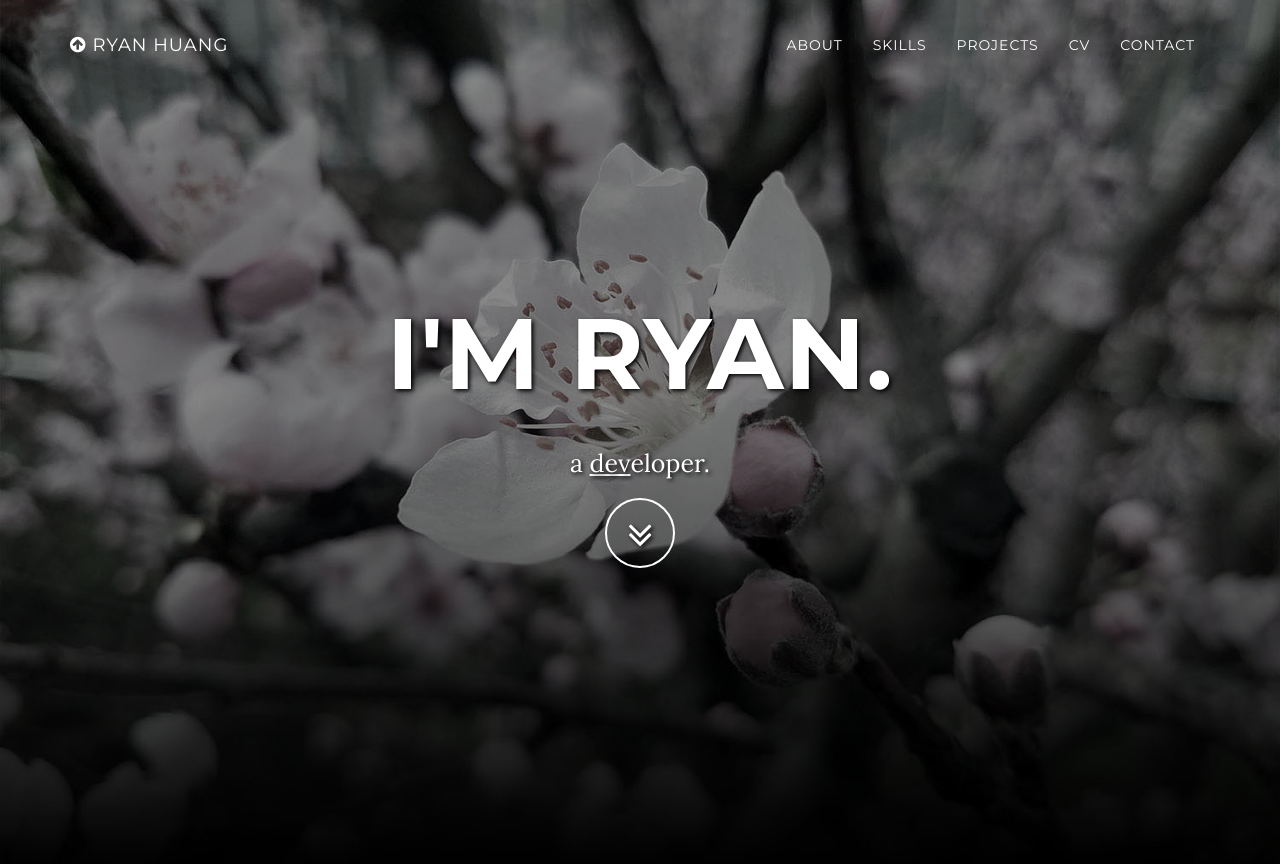
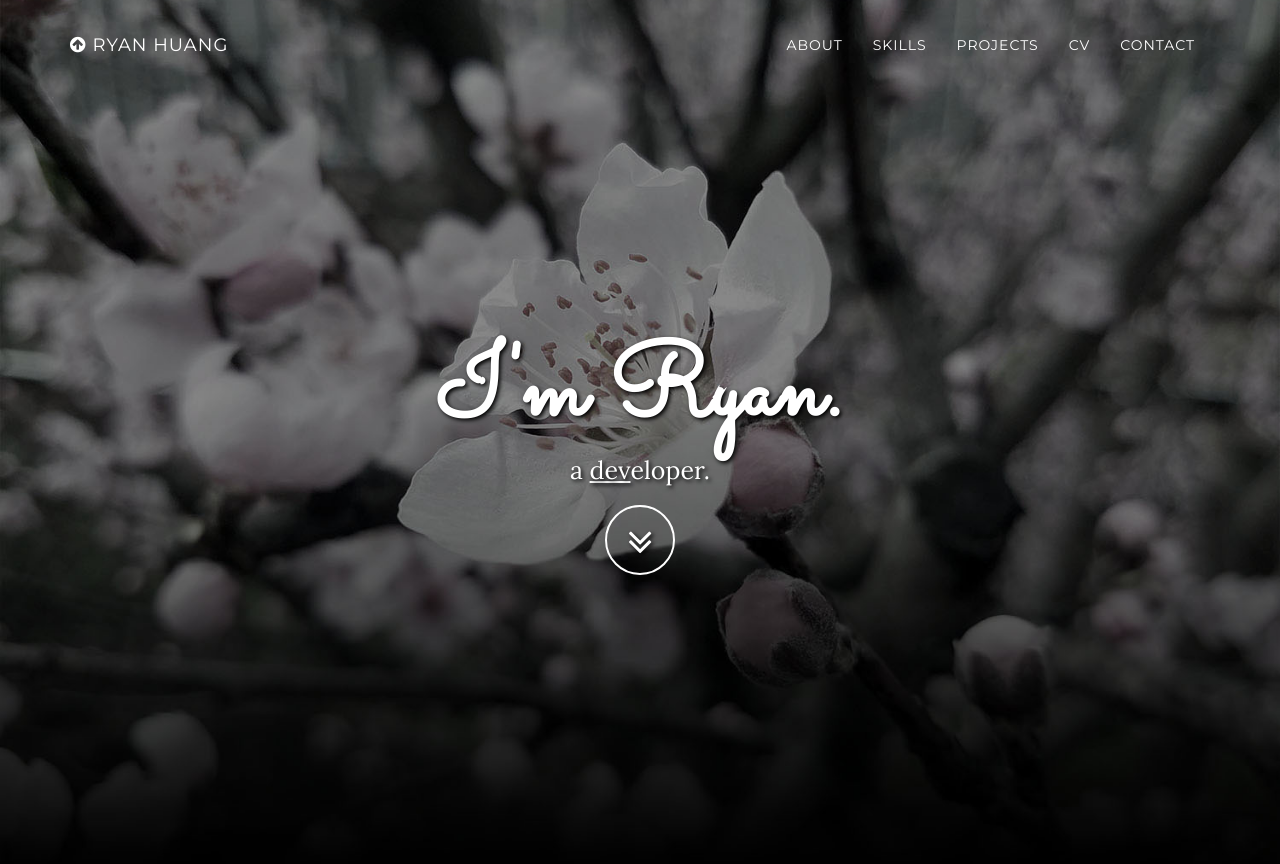
Before and after one commit to rPhase/rphase.github.io, a Jekyll site: the page built from index.html, in a window 1280 px wide and 900 px high. Shown: the top 864 px of the window. Built offline with Jekyll 4.4.1, drawn with Linux system fonts in a browser that asks for light colours; some of the changed text lies outside the part shown.

Commit message:
update font and remove download

```diff
--- a/_includes/css/grayscale.css
+++ b/_includes/css/grayscale.css
@@ -32,7 +32,7 @@ h4,
 h5,
 h6 {
     margin: 0 0 35px;
-    text-transform: uppercase;
+    /* text-transform: uppercase; */
     font-family: Montserrat,"Helvetica Neue",Helvetica,Arial,sans-serif;
     font-weight: 700;
     letter-spacing: 1px;
@@ -161,7 +161,9 @@ a:focus {
 }
 
 .intro .intro-body .brand-heading {
-    font-size: 40px;
+    font-size: 5.62rem;
+	margin: 50px auto 0 auto;
+	font-family: 'Sacramento', cursive;
 }
 
 .intro .intro-body .intro-text {
--- a/_includes/head.html
+++ b/_includes/head.html
@@ -13,6 +13,8 @@
     <link rel="stylesheet" href="{{ "/css/font-awesome/css/font-awesome.min.css" | prepend: site.baseurl }}">
     <link href="//fonts.googleapis.com/css?family=Lora:400,700,400italic,700italic" rel="stylesheet" type="text/css">
     <link href="//fonts.googleapis.com/css?family=Montserrat:400,700" rel="stylesheet" type="text/css">
+    <link href="//fonts.googleapis.com/css?family=Merriweather|Sacramento" rel="stylesheet" type="text/css">
+
 
     <!-- HTML5 Shim and Respond.js IE8 support of HTML5 elements and media queries -->
     <!-- WARNING: Respond.js doesn't work if you view the page via file:// -->
--- a/_layouts/default.html
+++ b/_layouts/default.html
@@ -7,7 +7,6 @@
     {% include about.html %}
 		{% include skills.html %}
 		{% include projects.html %}
-    <!-- {% include download.html %} -->
     {% include contact.html %}
     {% include footer.html %}
     {% include js.html %}
```
